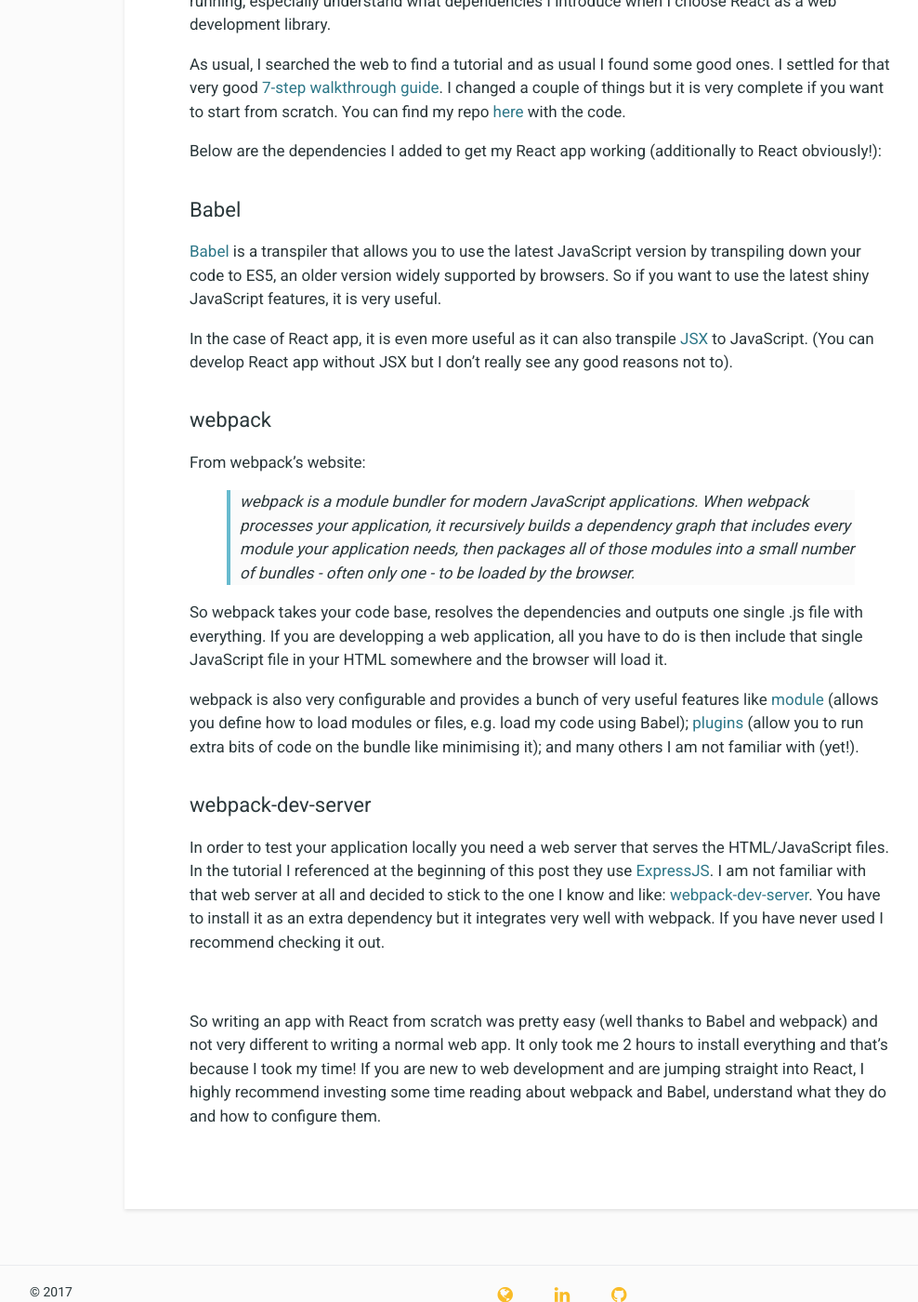
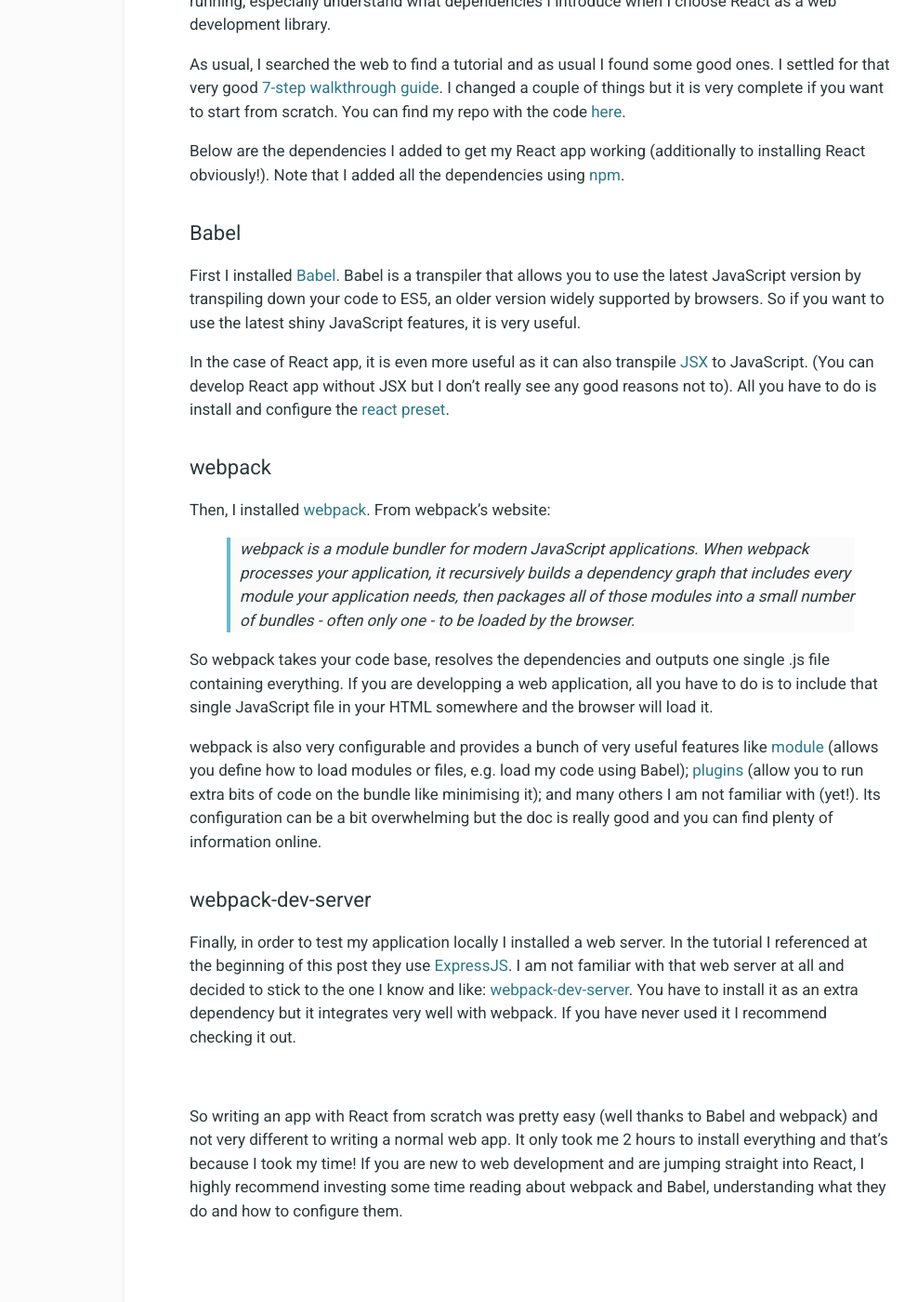
Before and after one commit to caroleolivier/caroleolivier.github.io, a Jekyll site: the page built from _posts/2017-09-22-creating-a-react-app-from-scratch.md, in a window 1280 px wide and 1400 px high, scrolled down 414 px. Shown: the whole window at 93% size, without its empty margins (58-1046 px from the left). Built offline with Jekyll 4.4.1, drawn with Linux system fonts in a browser that asks for light colours.

Commit message:
Improve blog content

```diff
--- a/_posts/2017-09-22-creating-a-react-app-from-scratch.md
+++ b/_posts/2017-09-22-creating-a-react-app-from-scratch.md
@@ -3,31 +3,38 @@
 title: Creating a React app from scratch
 date: 2017-09-22
 ---
-A couple of days ago, I went through this React [tutorial](guide](https://facebook.github.io/react/docs/hello-world.html)). I wrote a few words about it in a previous [post](https://caroleolivier.github.io/blog/2017/09/15/a-tast-of-react). In the [installation step](https://facebook.github.io/react/docs/installation.html) I used the library [Create React App](https://github.com/facebookincubator/create-react-app) to create the skeleton of a working app and avoid spending too much time setting everything up. Today I went back to this step and set up everything myself. I wanted to really understand what is needed to get a React app up and running, especially understand what dependencies I introduce when I choose React as a web development library.
+A couple of days ago, I went through this React [tutorial](https://facebook.github.io/react/docs/hello-world.html). I wrote a few words about it in a previous [post](https://caroleolivier.github.io/blog/2017/09/15/a-tast-of-react). In the [installation step](https://facebook.github.io/react/docs/installation.html) I used the library [Create React App](https://github.com/facebookincubator/create-react-app) to create the skeleton of a working app and avoid spending too much time setting everything up. Today I went back to this step and set up everything myself. I wanted to really understand what is needed to get a React app up and running, especially understand what dependencies I introduce when I choose React as a web development library.
 
-As usual, I searched the web to find a tutorial and as usual I found some good ones. I settled for that very good [7-step walkthrough guide](http://andrewhfarmer.com/build-your-own-starter/#0-intro). I changed a couple of things but it is very complete if you want to start from scratch. You can find my repo [here](https://github.com/caroleolivier/minimal-react-starter) with the code.
+As usual, I searched the web to find a tutorial and as usual I found some good ones. I settled for that very good [7-step walkthrough guide](http://andrewhfarmer.com/build-your-own-starter/#0-intro). I changed a couple of things but it is very complete if you want to start from scratch. You can find my repo with the code [here](https://github.com/caroleolivier/minimal-react-starter).
 
-Below are the dependencies I added to get my React app working (additionally to React obviously!):
+Below are the dependencies I added to get my React app working (additionally to installing React obviously!).
+Note that I added all the dependencies using [npm](https://www.npmjs.com/).
+
 
 ##### Babel
-[Babel](https://babeljs.io/) is a transpiler that allows you to use the latest JavaScript version by transpiling down your code to ES5, an older version widely supported by browsers. So if you want to use the latest shiny JavaScript features, it is very useful.
 
-In the case of React app, it is even more useful as it can also transpile [JSX](https://facebook.github.io/react/docs/introducing-jsx.html) to JavaScript. (You can develop React app without JSX but I don't really see any good reasons not to).
+First I installed [Babel](https://babeljs.io/). Babel is a transpiler that allows you to use the latest JavaScript version by transpiling down your code to ES5, an older version widely supported by browsers. So if you want to use the latest shiny JavaScript features, it is very useful.
+
+In the case of React app, it is even more useful as it can also transpile [JSX](https://facebook.github.io/react/docs/introducing-jsx.html) to JavaScript. (You can develop React app without JSX but I don't really see any good reasons not to). All you have to do is install and configure the [react preset](https://www.npmjs.com/package/babel-preset-react).
+
 
 ##### webpack
-From webpack's website:
+
+Then, I installed [webpack](https://webpack.js.org). From webpack's website:
 > webpack is a module bundler for modern JavaScript applications. When webpack processes your application, it recursively builds a dependency graph that includes every module your application needs, then packages all of those modules into a small number of bundles - often only one - to be loaded by the browser.
 
-So webpack takes your code base, resolves the dependencies and outputs one single .js file with everything. If you are developping a web application, all you have to do is then include that single JavaScript file in your HTML somewhere and the browser will load it.
+So webpack takes your code base, resolves the dependencies and outputs one single .js file containing everything. If you are developping a web application, all you have to do is to include that single JavaScript file in your HTML somewhere and the browser will load it.
 
-webpack is also very configurable and provides a bunch of very useful features like [module](https://webpack.js.org/configuration/module/) (allows you define how to load modules or files, e.g. load my code using Babel); [plugins](https://webpack.js.org/plugins/) (allow you to run extra bits of code on the bundle like minimising it); and many others I am not familiar with (yet!).
+webpack is also very configurable and provides a bunch of very useful features like [module](https://webpack.js.org/configuration/module/) (allows you define how to load modules or files, e.g. load my code using Babel); [plugins](https://webpack.js.org/plugins/) (allow you to run extra bits of code on the bundle like minimising it); and many others I am not familiar with (yet!). Its configuration can be a bit overwhelming but the doc is really good and you can find plenty of information online.
+
 
 ##### webpack-dev-server
-In order to test your application locally you need a web server that serves the HTML/JavaScript files.
+
+Finally, in order to test my application locally I installed a web server.
 In the tutorial I referenced at the beginning of this post they use [ExpressJS](http://expressjs.com/). I am not familiar with that web server at all and decided to stick to the one I know and like: [webpack-dev-server](https://webpack.js.org/guides/development/#using-webpack-dev-server).
-You have to install it as an extra dependency but it integrates very well with webpack. If you have never used I recommend checking it out.
+You have to install it as an extra dependency but it integrates very well with webpack. If you have never used it I recommend checking it out.
 
 <br/>
 
 So writing an app with React from scratch was pretty easy (well thanks to Babel and webpack) and not very different to writing a normal web app. It only took me 2 hours to install everything and that's because I took my time!
-If you are new to web development and are jumping straight into React, I highly recommend investing some time reading about webpack and Babel, understand what they do and how to configure them.
+If you are new to web development and are jumping straight into React, I highly recommend investing some time reading about webpack and Babel, understanding what they do and how to configure them.
```
